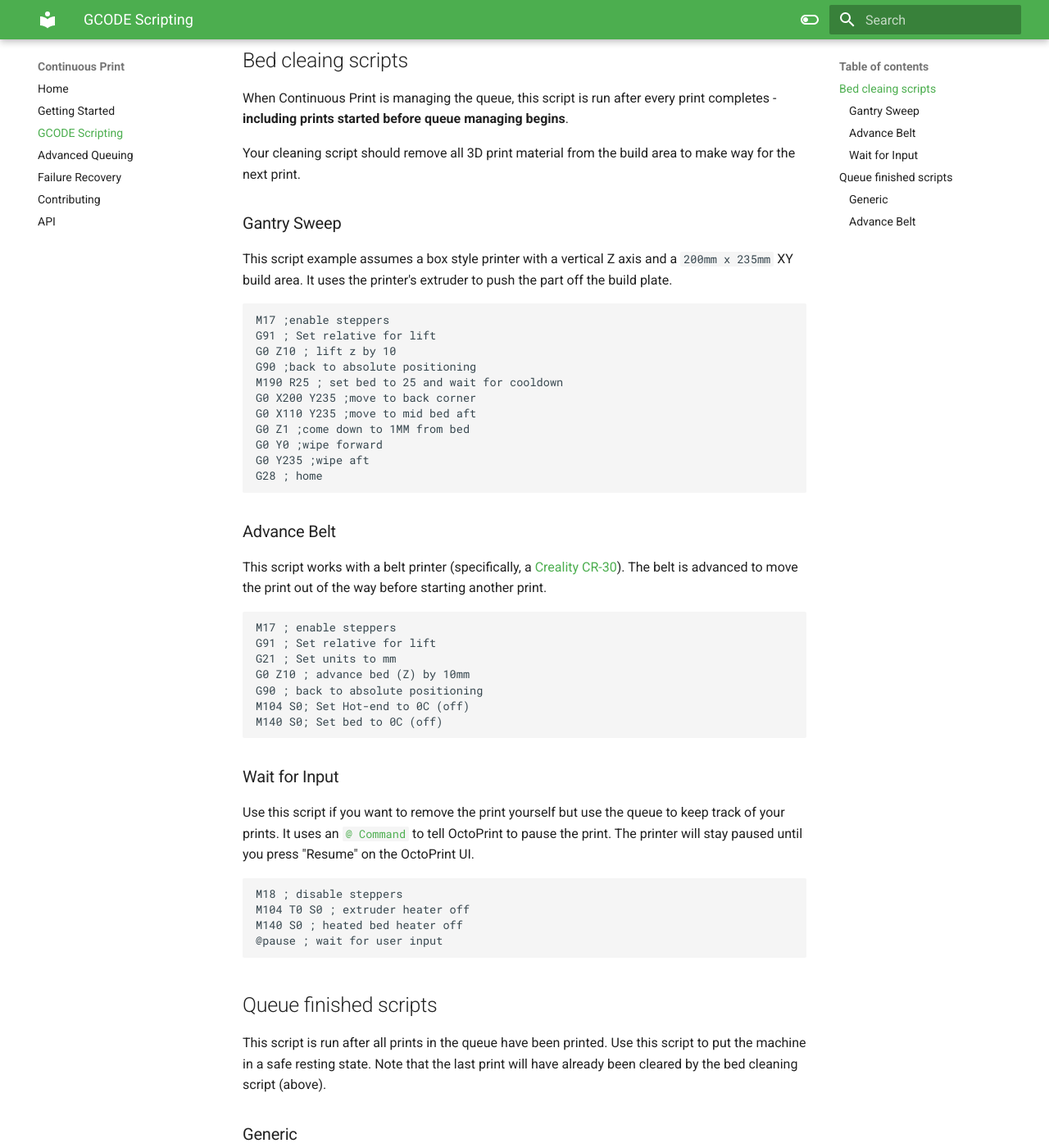
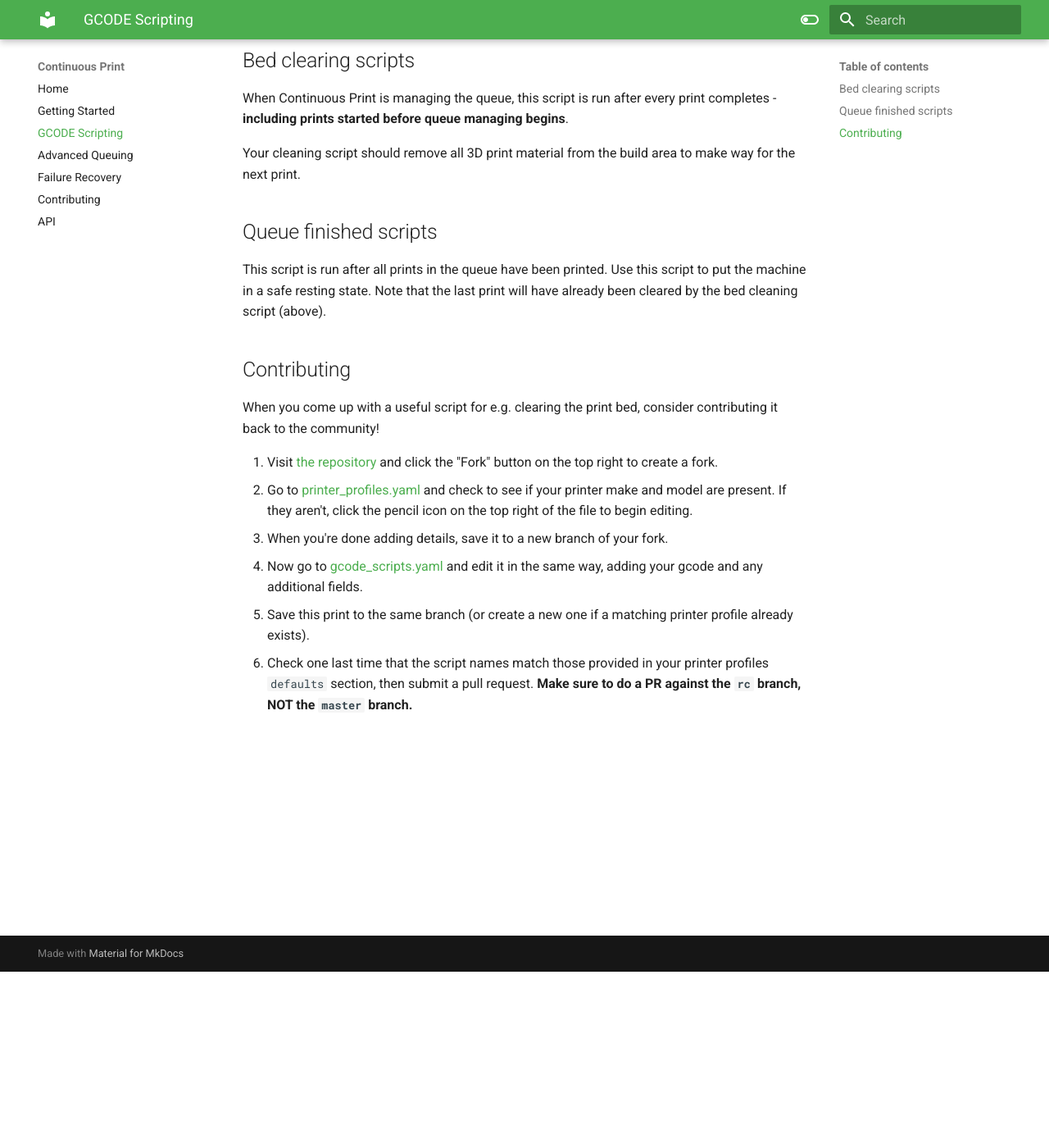
Before and after one commit to smartin015/continuousprint, an MkDocs documentation site: the page built from docs/gcode-scripting.md, in a window 1280 px wide and 1400 px high, scrolled down 215 px. Shown: the whole window at 82% size. Built offline with MkDocs 1.6.1 and Material for MkDocs 9.7.7, drawn with Linux system fonts in a browser that asks for light colours; some of the changed text lies outside the part shown.

Commit message:
Add tests for printer settings, add descriptions to settings and add contributing section to scripting guide

````diff
--- a/docs/gcode-scripting.md
+++ b/docs/gcode-scripting.md
@@ -2,82 +2,23 @@
 
 GCODE scripts can be quite complex - if you want to learn the basics, try reading through [this primer](https://www.simplify3d.com/support/articles/3d-printing-gcode-tutorial/).
 
-## Bed cleaing scripts
+## Bed clearing scripts
 
 When Continuous Print is managing the queue, this script is run after every print completes - **including prints started before queue managing begins**.
 
 Your cleaning script should remove all 3D print material from the build area to make way for the next print.
 
-### Gantry Sweep
-
-This script example assumes a box style printer with a vertical Z axis and a `200mm x 235mm` XY build area. It uses the printer's extruder to
-push the part off the build plate.
-
-```
-M17 ;enable steppers
-G91 ; Set relative for lift
-G0 Z10 ; lift z by 10
-G90 ;back to absolute positioning
-M190 R25 ; set bed to 25 and wait for cooldown
-G0 X200 Y235 ;move to back corner
-G0 X110 Y235 ;move to mid bed aft
-G0 Z1 ;come down to 1MM from bed
-G0 Y0 ;wipe forward
-G0 Y235 ;wipe aft
-G28 ; home
-```
-
-### Advance Belt
-
-This script works with a belt printer (specifically, a [Creality CR-30](https://www.creality.com/goods-detail/creality-3dprintmill-3d-printer)). The belt is advanced to move the print out of the way before starting another print.
-
-```
-M17 ; enable steppers
-G91 ; Set relative for lift
-G21 ; Set units to mm
-G0 Z10 ; advance bed (Z) by 10mm
-G90 ; back to absolute positioning
-M104 S0; Set Hot-end to 0C (off)
-M140 S0; Set bed to 0C (off)
-```
-
-### Wait for Input
-
-Use this script if you want to remove the print yourself but use the queue to keep track of your prints. It uses an [`@ Command`](https://docs.octoprint.org/en/master/features/atcommands.html) to tell OctoPrint to pause the print. The printer will stay paused until you press "Resume" on the OctoPrint UI.
-
-```
-M18 ; disable steppers
-M104 T0 S0 ; extruder heater off
-M140 S0 ; heated bed heater off
-@pause ; wait for user input
-```
-
 ## Queue finished scripts
 
 This script is run after all prints in the queue have been printed. Use this script to put the machine in a safe resting state. Note that the last print will have already been cleared by the bed cleaning script (above).
 
-### Generic
+## Contributing
 
-This is a generic "heaters and motors off" script which should be compatible with most printers.
+When you come up with a useful script for e.g. clearing the print bed, consider contributing it back to the community!
 
-```
-M18 ; disable steppers
-M104 T0 S0 ; extruder heater off
-M140 S0 ; heated bed heater off
-M300 S880 P300 ; beep to show its finished
-```
-
-### Advance Belt
-
-This matches the "Advance Belt" script above.
-
-```
-M17 ; enable steppers
-G91 ; Set relative for lift
-G21 ; Set units to mm
-G0 Z300 ; advance bed (Z) to roll off all parts
-M18 ; Disable steppers
-G90 ; back to absolute positioning
-M104 S0; Set Hot-end to 0C (off)
-M140 S0; Set bed to 0C (off)
-```
+1. Visit [the repository](https://github.com/smartin015/continuousprint) and click the "Fork" button on the top right to create a fork.
+2. Go to [printer_profiles.yaml](https://github.com/smartin015/continuousprint/tree/rc/continuousprint/data/printer_profiles.yaml) and check to see if your printer make and model are present. If they aren't, click the pencil icon on the top right of the file to begin editing.
+3. When you're done adding details, save it to a new branch of your fork.
+4. Now go to [gcode_scripts.yaml](https://github.com/smartin015/continuousprint/tree/rc/continuousprint/data/gcode_scripts.yaml) and edit it in the same way, adding your gcode and any additional fields.
+5. Save this print to the same branch (or create a new one if a matching printer profile already exists).
+6. Check one last time that the script names match those provided in your printer profiles `defaults` section, then submit a pull request. **Make sure to do a PR against the `rc` branch, NOT the `master` branch.**
````
Also changed, not shown: continuousprint/static/js/continuousprint_settings.js (+20 -10 lines), continuousprint/static/js/continuousprint_settings.test.js (added, +77 -0 lines), 3 other files.
